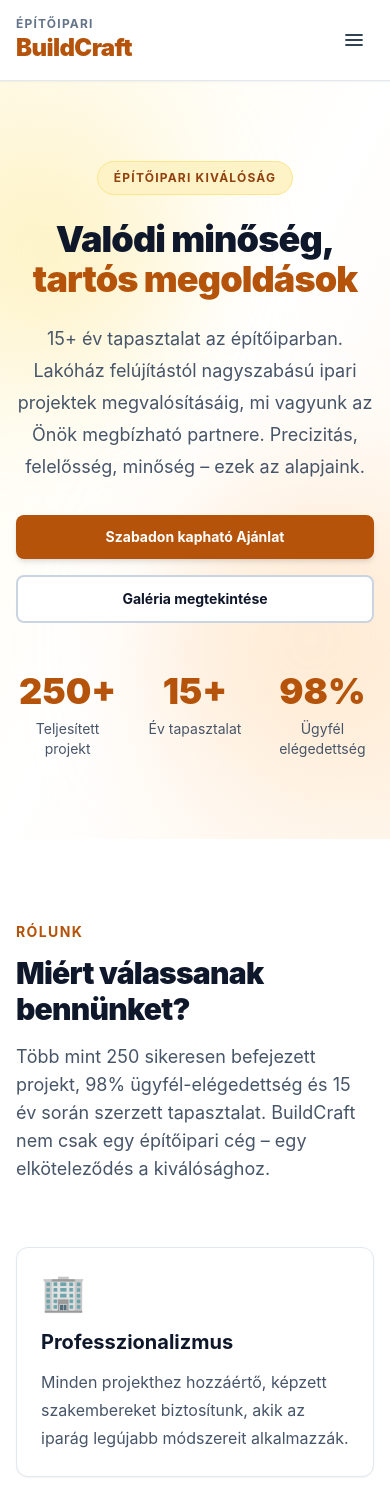
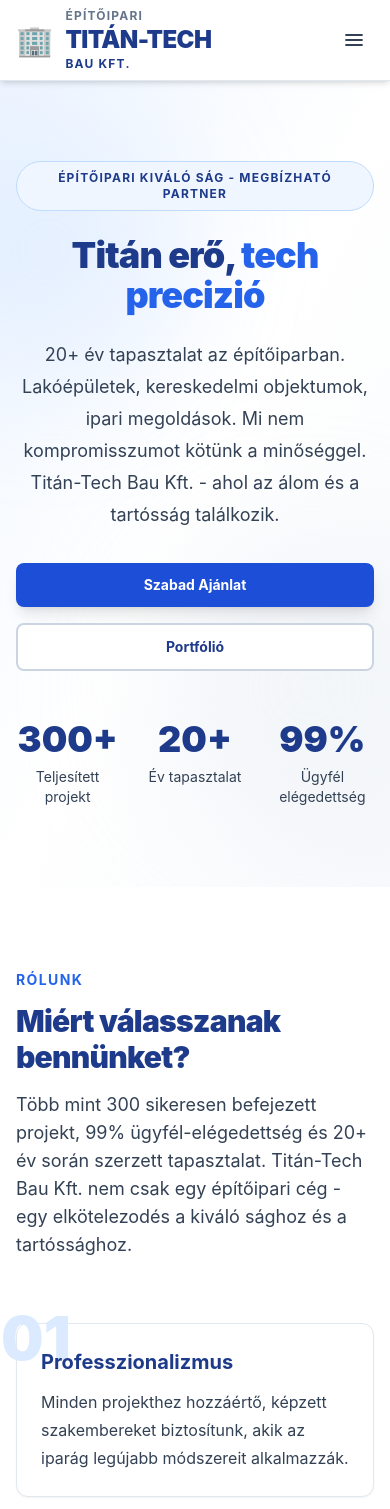
Before and after one commit to silveresbe3/oldal1, a Next.js app: page / in a window 390 px wide. Shown: the top 1509 px of the page. Built offline with nearby package versions, Linux system fonts and the light colour scheme.

Commit message:
Complete redesign with Titán-Tech Bau Kft. branding, navy-blue color scheme, and professional loading screen animation

```diff
--- a/src/app/globals.css
+++ b/src/app/globals.css
@@ -30,11 +30,11 @@
   }
 
   .btn-primary {
-    @apply inline-flex items-center justify-center rounded-lg bg-amber-700 px-6 py-3 text-sm font-bold text-white shadow-md transition hover:bg-amber-800 focus:outline-none focus:ring-2 focus:ring-amber-600 focus:ring-offset-2 active:scale-95;
+    @apply inline-flex items-center justify-center rounded-lg bg-blue-700 px-6 py-3 text-sm font-bold text-white shadow-lg transition hover:bg-blue-800 hover:shadow-xl focus:outline-none focus:ring-2 focus:ring-blue-600 focus:ring-offset-2 active:scale-95;
   }
 
   .btn-secondary {
-    @apply inline-flex items-center justify-center rounded-lg border-2 border-slate-300 bg-white px-6 py-3 text-sm font-bold text-slate-900 transition hover:bg-slate-50 focus:outline-none focus:ring-2 focus:ring-amber-600 focus:ring-offset-2 active:scale-95;
+    @apply inline-flex items-center justify-center rounded-lg border-2 border-slate-300 bg-white px-6 py-3 text-sm font-bold text-blue-900 transition hover:bg-slate-50 hover:border-blue-300 focus:outline-none focus:ring-2 focus:ring-blue-600 focus:ring-offset-2 active:scale-95;
   }
 
   .card {
--- a/src/app/layout.tsx
+++ b/src/app/layout.tsx
@@ -2,9 +2,9 @@
 import './globals.css';
 
 export const metadata: Metadata = {
-  title: 'BuildCraft | Professzionális Építőipari Cég',
-  description: 'BuildCraft - 15+ év tapasztalat az építőiparban. Lakóép, kereskedelmi és ipari projektek megvalósítása. Ajánlatkérés: +36 1 234 5678',
-  keywords: ['építőipari cég', 'felújítás', 'építkezés', 'projektmenedzselés', 'Budapest'],
+  title: 'Titán-Tech Bau Kft. | Professzionális Építőipari Cég',
+  description: 'Titán-Tech Bau Kft. - 20+ év tapasztalat az építőiparban. Lakó-, kereskedelmi és ipari projektek. Ajánlatkérés: +36 1 234 5678',
+  keywords: ['építőipari cég', 'felújítás', 'építkezés', 'projektmenedzselés', 'Budapest', 'Titán-Tech'],
 };
 
 export default function RootLayout({
--- a/src/app/page.tsx
+++ b/src/app/page.tsx
@@ -1,4 +1,5 @@
 import Header from '@/components/Header';
+import LoadingScreen from '@/components/LoadingScreen';
 import Hero from '@/components/Hero';
 import About from '@/components/About';
 import Services from '@/components/Services';
@@ -10,6 +11,7 @@
 export default function HomePage() {
   return (
     <>
+      <LoadingScreen />
       <Header />
       <main>
         <Hero />
--- a/src/components/About.tsx
+++ b/src/components/About.tsx
@@ -1,32 +1,32 @@
 const aboutPoints = [
   {
-    icon: '🏢',
+    number: '01',
     title: 'Professzionalizmus',
     description: 'Minden projekthez hozzáértő, képzett szakembereket biztosítunk, akik az iparág legújabb módszereit alkalmazzák.',
   },
   {
-    icon: '✅',
+    number: '02',
     title: 'Minőség Kontrol',
     description: 'Szigorú minőségellenőrzés minden fázisban biztosítja, hogy munkánk megfelel a legmagasabb szabványoknak.',
   },
   {
-    icon: '⏱️',
+    number: '03',
     title: 'Pünktualitás',
-    description: 'Betartjuk az ütemterveket. Tudjuk, hogy az idő pénz, ezért minden projekt időben és költségvetésen belül készül.',
+    description: 'Betartjuk az ütemterveket. Az idő pénz - minden projekt időben és költségvetésen belül készül.',
   },
   {
-    icon: '💰',
+    number: '04',
     title: 'Ár-Érték Arány',
-    description: 'Versenyképes árakkal kombinálva a prémium minőséget. Megkapja a legtöbbet befektetésére.',
+    description: 'Versenyképes árakkal kombinálva a prémium minőséget. Megkapja a legtöbbet beruházására.',
   },
   {
-    icon: '🤝',
+    number: '05',
     title: 'Támogató Partner',
-    description: 'Nem csak szállító vagyunk – a szervezet részéhez válunk. Communikáció, problémamegoldás és rugalmasság.',
+    description: 'Nem csak szállító vagyunk - a szervezet részéhez válunk. Kommunikáció, problémamegoldás és rugalmasság.',
   },
   {
-    icon: '🔐',
-    title: 'Biztonsági Protokoll',
+    number: '06',
+    title: 'Biztonság Első',
     description: 'A munkahelyi biztonság és az OHSAS szabályok betartása. Nulla tolerancia a kockázatos gyakorlatokkal szemben.',
   },
 ];
@@ -36,22 +36,24 @@
     <section id="about" className="bg-white py-20 md:py-28">
       <div className="container-custom">
         <div className="mb-16">
-          <span className="text-sm font-bold uppercase tracking-widest text-amber-700">Rólunk</span>
-          <h2 className="mt-3 text-3xl font-black tracking-tight text-slate-900 md:text-5xl">
-            Miért válassanak bennünket?
+          <span className="text-sm font-bold uppercase tracking-widest text-blue-600">Rólunk</span>
+          <h2 className="mt-3 text-3xl font-black tracking-tight text-blue-900 md:text-5xl">
+            Miért válasszanak bennünket?
           </h2>
-          <p className="mt-4 max-w-3xl text-lg text-slate-600">
-            Több mint 250 sikeresen befejezett projekt, 98% ügyfél-elégedettség és 15 év
-            során szerzett tapasztalat. BuildCraft nem csak egy építőipari cég – egy elköteleződés a kiválósághoz.
+          <p className="mt-4 max-w-3xl text-lg text-slate-700">
+            Több mint 300 sikeresen befejezett projekt, 99% ügyfél-elégedettség és 20+ év során szerzett tapasztalat.
+            Titán-Tech Bau Kft. nem csak egy építőipari cég - egy elkötelezodés a kiváló sághoz és a tartóssághoz.
           </p>
         </div>
 
         <div className="grid gap-8 md:grid-cols-2 xl:grid-cols-3">
           {aboutPoints.map((point) => (
-            <div key={point.title} className="card">
-              <div className="mb-4 text-4xl">{point.icon}</div>
-              <h3 className="text-xl font-bold text-slate-900">{point.title}</h3>
-              <p className="mt-3 text-base leading-7 text-slate-600">{point.description}</p>
+            <div key={point.number} className="card relative">
+              <div className="absolute -top-4 -left-4 text-6xl font-black text-blue-100">{point.number}</div>
+              <div className="relative z-10">
+                <h3 className="text-xl font-bold text-blue-900">{point.title}</h3>
+                <p className="mt-3 text-base leading-7 text-slate-700">{point.description}</p>
+              </div>
             </div>
           ))}
         </div>
--- a/src/components/Footer.tsx
+++ b/src/components/Footer.tsx
@@ -4,34 +4,35 @@
   const year = new Date().getFullYear();
 
   return (
-    <footer className="bg-slate-900 px-4 py-12 text-slate-300 md:px-0">
+    <footer className="bg-slate-950 px-4 py-12 text-slate-300 md:px-0">
       <div className="container-custom">
         <div className="grid gap-10 md:grid-cols-4">
           <div>
-            <div className="flex flex-col">
-              <span className="text-xs font-bold uppercase tracking-widest text-slate-400">Építőipari</span>
-              <span className="text-2xl font-black text-amber-500">BuildCraft</span>
+            <div className="flex flex-col leading-tight">
+              <span className="text-xs font-bold uppercase tracking-widest text-slate-500">Építőipari</span>
+              <span className="text-2xl font-black text-blue-400">TITÁN-TECH</span>
+              <span className="text-xs font-bold tracking-widest text-blue-400">BAU KFT.</span>
             </div>
             <p className="mt-4 max-w-xs text-sm leading-6 text-slate-400">
-              15+ év tapasztalat az építőiparban. Megbízható partner az Ön projektjeihez.
+              20+ év tapasztalat az építőiparban. Megbízható partner az Ön projektjeihez.
             </p>
           </div>
 
           <div>
             <h3 className="font-bold text-white">Navigáció</h3>
             <ul className="mt-4 space-y-3 text-sm text-slate-400">
-              <li><Link href="#about" className="hover:text-amber-400 transition">Rólunk</Link></li>
-              <li><Link href="#services" className="hover:text-amber-400 transition">Szolgáltatások</Link></li>
-              <li><Link href="#projects" className="hover:text-amber-400 transition">Projektjeink</Link></li>
+              <li><Link href="#about" className="hover:text-blue-400 transition">Rólunk</Link></li>
+              <li><Link href="#services" className="hover:text-blue-400 transition">Szolgáltatások</Link></li>
+              <li><Link href="#projects" className="hover:text-blue-400 transition">Projektjeink</Link></li>
             </ul>
           </div>
 
           <div>
             <h3 className="font-bold text-white">Cég</h3>
             <ul className="mt-4 space-y-3 text-sm text-slate-400">
-              <li><Link href="#team" className="hover:text-amber-400 transition">Csapatunk</Link></li>
-              <li><Link href="#contact" className="hover:text-amber-400 transition">Kapcsolat</Link></li>
-              <li><a href="#" className="hover:text-amber-400 transition">Adatvédelem</a></li>
+              <li><Link href="#team" className="hover:text-blue-400 transition">Csapatunk</Link></li>
+              <li><Link href="#contact" className="hover:text-blue-400 transition">Kapcsolat</Link></li>
+              <li><a href="#" className="hover:text-blue-400 transition">Adatvédelem</a></li>
             </ul>
           </div>
 
@@ -39,22 +40,22 @@
             <h3 className="font-bold text-white">Elérhetőségek</h3>
             <ul className="mt-4 space-y-3 text-sm text-slate-400">
               <li>
-                <a href="tel:+36123456789" className="hover:text-amber-400 transition">
+                <a href="tel:+36123456789" className="hover:text-blue-400 transition">
                   +36 1 234 5678
                 </a>
               </li>
               <li>
-                <a href="mailto:info@buildcraft.hu" className="hover:text-amber-400 transition">
-                  info@buildcraft.hu
+                <a href="mailto:info@titantech.hu" className="hover:text-blue-400 transition">
+                  info@titantech.hu
                 </a>
               </li>
-              <li>Budapest, Stefánia út 42-44.</li>
+              <li>Budapest, Bérc utca 8-10.</li>
             </ul>
           </div>
         </div>
 
         <div className="mt-10 border-t border-slate-800 pt-6 text-sm text-slate-500">
-          © {year} BuildCraft Építőipari Kft. | Minden jog fenntartva.
+          © {year} Titán-Tech Bau Kft. | Minden jog fenntartva.
         </div>
       </div>
     </footer>
--- a/src/components/Header.tsx
+++ b/src/components/Header.tsx
@@ -7,11 +7,15 @@
   const [isOpen, setIsOpen] = useState(false);
 
   return (
-    <header className="sticky top-0 z-50 border-b border-slate-200 bg-white/90 backdrop-blur-sm shadow-sm">
+    <header className="sticky top-0 z-50 border-b border-slate-200 bg-white/90 backdrop-blur-sm shadow-md">
       <nav className="container-custom flex h-20 items-center justify-between">
-        <div className="flex flex-col leading-tight">
-          <span className="text-xs font-bold uppercase tracking-widest text-slate-500">Építőipari</span>
-          <span className="text-2xl font-black tracking-tight text-amber-700">BuildCraft</span>
+        <div className="flex items-center gap-3">
+          <div className="text-3xl">🏢</div>
+          <div className="flex flex-col leading-tight">
+            <span className="text-xs font-bold uppercase tracking-widest text-slate-500">Építőipari</span>
+            <span className="text-2xl font-black tracking-tight text-blue-900">TITÁN-TECH</span>
+            <span className="text-xs font-bold tracking-widest text-blue-900">BAU KFT.</span>
+          </div>
         </div>
 
         <button
@@ -31,19 +35,19 @@
           } absolute left-0 right-0 top-20 border-b border-slate-200 bg-white md:static md:flex md:items-center md:gap-8 md:border-none md:bg-transparent md:!block`}
         >
           <div className="container-custom flex flex-col gap-2 py-4 md:flex-row md:items-center md:gap-8 md:py-0">
-            <Link href="#about" className="text-sm font-medium text-slate-700 transition hover:text-amber-600">
+            <Link href="#about" className="text-sm font-medium text-slate-700 transition hover:text-blue-700">
               Rólunk
             </Link>
-            <Link href="#services" className="text-sm font-medium text-slate-700 transition hover:text-amber-600">
+            <Link href="#services" className="text-sm font-medium text-slate-700 transition hover:text-blue-700">
               Szolgáltatások
             </Link>
-            <Link href="#projects" className="text-sm font-medium text-slate-700 transition hover:text-amber-600">
+            <Link href="#projects" className="text-sm font-medium text-slate-700 transition hover:text-blue-700">
               Projektjeink
             </Link>
-            <Link href="#team" className="text-sm font-medium text-slate-700 transition hover:text-amber-600">
+            <Link href="#team" className="text-sm font-medium text-slate-700 transition hover:text-blue-700">
               Csapatunk
             </Link>
-            <Link href="#contact" className="text-sm font-medium text-slate-700 transition hover:text-amber-600">
+            <Link href="#contact" className="text-sm font-medium text-slate-700 transition hover:text-blue-700">
               Kapcsolat
             </Link>
             <button type="button" className="btn-primary mt-2 md:mt-0">
--- a/src/components/Hero.tsx
+++ b/src/components/Hero.tsx
@@ -1,45 +1,45 @@
 export default function Hero() {
   return (
-    <section className="relative overflow-hidden bg-gradient-to-br from-amber-50 via-white to-orange-50 py-20 md:py-32">
-      <div className="absolute -left-20 top-10 h-64 w-64 rounded-full bg-amber-200/40 blur-3xl" />
-      <div className="absolute -right-20 bottom-10 h-80 w-80 rounded-full bg-orange-200/40 blur-3xl" />
+    <section className="relative overflow-hidden bg-gradient-to-br from-blue-50 via-white to-slate-50 py-20 md:py-32">
+      <div className="absolute -left-20 top-10 h-64 w-64 rounded-full bg-blue-200/30 blur-3xl" />
+      <div className="absolute -right-20 bottom-10 h-80 w-80 rounded-full bg-slate-200/30 blur-3xl" />
 
       <div className="container-custom relative">
         <div className="mx-auto max-w-4xl text-center">
-          <span className="inline-flex items-center rounded-full border border-amber-200 bg-amber-100 px-4 py-2 text-xs font-bold uppercase tracking-widest text-amber-800">
-            Építőipari Kiválóság
+          <span className="inline-flex items-center rounded-full border border-blue-200 bg-blue-50 px-4 py-2 text-xs font-bold uppercase tracking-widest text-blue-900">
+            Építőipari Kiváló ság - Megbízható Partner
           </span>
 
-          <h1 className="mt-6 text-4xl font-black tracking-tight text-slate-900 md:text-6xl">
-            Valódi minőség, <span className="text-amber-700">tartós megoldások</span>
+          <h1 className="mt-6 text-4xl font-black tracking-tight text-blue-900 md:text-6xl">
+            Titán erő, <span className="text-blue-600">tech precizió</span>
           </h1>
 
-          <p className="mt-6 text-lg leading-8 text-slate-600 md:text-xl">
-            15+ év tapasztalat az építőiparban. Lakóház felújítástól nagyszabású ipari projektek megvalósításáig,
-            mi vagyunk az Önök megbízható partnere. Precizitás, felelősség, minőség – ezek az alapjaink.
+          <p className="mt-6 text-lg leading-8 text-slate-700 md:text-xl">
+            20+ év tapasztalat az építőiparban. Lakóépületek, kereskedelmi objektumok, ipari megoldások.
+            Mi nem kompromisszumot kötünk a minőséggel. Titán-Tech Bau Kft. - ahol az álom és a tartósság találkozik.
           </p>
 
           <div className="mt-8 flex flex-col justify-center gap-4 sm:flex-row">
             <button type="button" className="btn-primary">
-              Szabadon kapható Ajánlat
+              Szabad Ajánlat
             </button>
             <button type="button" className="btn-secondary">
-              Galéria megtekintése
+              Portfólió
             </button>
           </div>
 
           <div className="mt-12 grid grid-cols-3 gap-6 text-center md:gap-10">
             <div>
-              <div className="text-4xl font-black text-amber-700 md:text-5xl">250+</div>
-              <div className="mt-2 text-sm text-slate-600">Teljesített projekt</div>
+              <div className="text-4xl font-black text-blue-900 md:text-5xl">300+</div>
+              <div className="mt-2 text-sm text-slate-700">Teljesített projekt</div>
             </div>
             <div>
-              <div className="text-4xl font-black text-amber-700 md:text-5xl">15+</div>
-              <div className="mt-2 text-sm text-slate-600">Év tapasztalat</div>
+              <div className="text-4xl font-black text-blue-900 md:text-5xl">20+</div>
+              <div className="mt-2 text-sm text-slate-700">Év tapasztalat</div>
             </div>
             <div>
-              <div className="text-4xl font-black text-amber-700 md:text-5xl">98%</div>
-              <div className="mt-2 text-sm text-slate-600">Ügyfél elégedettség</div>
+              <div className="text-4xl font-black text-blue-900 md:text-5xl">99%</div>
+              <div className="mt-2 text-sm text-slate-700">Ügyfél elégedettség</div>
             </div>
           </div>
         </div>
--- /dev/null
+++ b/src/components/LoadingScreen.tsx
@@ -0,0 +1,90 @@
+'use client';
+
+import { useEffect, useState } from 'react';
+
+export default function LoadingScreen() {
+  const [isLoading, setIsLoading] = useState(true);
+
+  useEffect(() => {
+    const timer = setTimeout(() => setIsLoading(false), 2500);
+    return () => clearTimeout(timer);
+  }, []);
+
+  if (!isLoading) return null;
+
+  return (
+    <div className="fixed inset-0 z-50 flex items-center justify-center bg-white">
+      <div className="text-center">
+        {/* Building icon animation */}
+        <div className="relative w-32 h-32 mx-auto mb-8 flex items-center justify-center">
+          <svg
+            viewBox="0 0 200 240"
+            className="w-full h-full animate-bounce"
+            fill="none"
+            stroke="#001f3f"
+            strokeWidth="8"
+            strokeLinecap="round"
+            strokeLinejoin="round"
+          >
+            {/* Left building */}
+            <g>
+              <rect x="30" y="80" width="35" height="100" />
+              <rect x="45" y="90" width="12" height="15" />
+              <rect x="45" y="110" width="12" height="15" />
+              <rect x="45" y="130" width="12" height="15" />
+              <rect x="45" y="150" width="12" height="15" />
+            </g>
+            {/* Middle tall building */}
+            <g>
+              <polygon points="70,50 100,20 130,50 130,180 70,180" />
+              <rect x="75" y="65" width="15" height="20" />
+              <rect x="100" y="65" width="15" height="20" />
+              <rect x="75" y="95" width="15" height="20" />
+              <rect x="100" y="95" width="15" height="20" />
+              <rect x="75" y="125" width="15" height="20" />
+              <rect x="100" y="125" width="15" height="20" />
+            </g>
+            {/* House on right */}
+            <g>
+              <polygon points="140,120 165,90 190,120 190,180 140,180" />
+              <rect x="155" y="140" width="15" height="15" />
+            </g>
+            {/* Ground line */}
+            <line x1="20" y1="190" x2="200" y2="190" />
+          </svg>
+        </div>
+
+        {/* Company name - appears first */}
+        <h1 className="text-4xl font-black text-blue-900 mb-2 animate-fadeIn">
+          TITÁN-TECH
+        </h1>
+        <p className="text-2xl font-bold text-blue-900 mb-8 animate-fadeIn" style={{ animationDelay: '0.3s' }}>
+          BAU KFT.
+        </p>
+
+        {/* Loading bar */}
+        <div className="w-64 h-1 bg-slate-200 rounded-full overflow-hidden mx-auto">
+          <div className="h-full bg-gradient-to-r from-blue-900 to-blue-600 rounded-full animate-pulse" style={{
+            animation: 'loadingBar 2s ease-in-out forwards',
+          }} />
+        </div>
+        <p className="mt-4 text-sm text-slate-600 animate-pulse">Az oldal betöltése...</p>
+      </div>
+
+      <style>{`
+        @keyframes loadingBar {
+          0% { width: 0; }
+          50% { width: 70%; }
+          100% { width: 100%; }
+        }
+        @keyframes fadeIn {
+          from { opacity: 0; transform: translateY(10px); }
+          to { opacity: 1; transform: translateY(0); }
+        }
+        .animate-fadeIn {
+          animation: fadeIn 0.8s ease-out forwards;
+        }
+      `}</style>
+    </div>
+  );
+}
--- a/src/components/Projects.tsx
+++ b/src/components/Projects.tsx
@@ -1,45 +1,39 @@
 const projects = [
   {
-    title: 'Családi ház felújítás – Budapest XIV. kerület',
+    title: 'Luxus lakóépület felújítás – Budapest II. kerület',
     category: 'Lakóépület',
-    description: '180 m² felújítás, komplett belső átalakítás, energiahatékony megoldások.',
-    image: '🏘️',
-    year: '2023',
+    description: '250 m² prémium felújítás, csúcstechnikás megoldások, energiahatékony rendszerek.',
+    year: '2024',
   },
   {
-    title: 'Irodaház bővítés – Pest megye',
+    title: 'Irodapark komplexum – Pest megye',
     category: 'Kereskedelmi',
-    description: '5000 m² modern irodaegyüttes, zöld tetővel, parkolóhelyekkel.',
-    image: '🏢',
-    year: '2023',
+    description: '8000 m² modern irodaegyüttes, zöld tetővel, okos Building Management System-mel.',
+    year: '2024',
   },
   {
     title: 'Óvodai komplexum – Debrecen',
     category: 'Közintézmény',
     description: 'Új, 400 gyerek kapacitású óvodaépület, legmodernebb biztonsági rendszerrel.',
-    image: '🏛️',
+    year: '2023',
+  },
+  {
+    title: 'Egyetem homlokzatfelújítás',
+    category: 'Felújítás',
+    description: 'Teljes homlokzat rehabilitáció 12000 m² felületen, történeti megőrzés.',
+    year: '2023',
+  },
+  {
+    title: 'Logisztikai centrum – Gyöngyös',
+    category: 'Ipari',
+    description: '20000 m² raktárépület modern technológiákkal és automatizált rendszerekkel.',
     year: '2022',
   },
   {
-    title: 'Homlokzat felújítás – Egyetem épület',
-    category: 'Felújítás',
-    description: 'Teljes homlokzat rehabilitáció 8000 m² felületen, történeti megőrzés.',
-    image: '🏗️',
+    title: 'Prémium lakópark – Budapest XIII. kerület',
+    category: 'Lakóépület',
+    description: '65 egység lakópark, közösségi terekkel, wellness központtal és zöld infrastruktúrával.',
     year: '2022',
-  },
-  {
-    title: 'Logisztikai központ – Gyöngyös',
-    category: 'Ipari',
-    description: '15000 m² raktárépület modernkori technológiákkal és szisztémákkal.',
-    image: '⚙️',
-    year: '2021',
-  },
-  {
-    title: 'Lakópark fejlesztés – Budapest III. kerület',
-    category: 'Lakóépület',
-    description: '45 egység lakópark, közösségi terekkel, parkolóval és zöld infrastruktúrával.',
-    image: '🌿',
-    year: '2021',
   },
 ];
 
@@ -48,27 +42,27 @@
     <section id="projects" className="bg-white py-20 md:py-28">
       <div className="container-custom">
         <div className="mx-auto max-w-2xl text-center">
-          <span className="text-sm font-bold uppercase tracking-widest text-amber-700">Portfólió</span>
-          <h2 className="mt-3 text-3xl font-black tracking-tight text-slate-900 md:text-5xl">
+          <span className="text-sm font-bold uppercase tracking-widest text-blue-600">Portfólió</span>
+          <h2 className="mt-3 text-3xl font-black tracking-tight text-blue-900 md:text-5xl">
             Referencia projektek
           </h2>
-          <p className="mt-4 text-lg text-slate-600">
-            Néhány kiválasztott projekt, amelyből büszkék vagyunk és amelyek eredménye máig működik.
+          <p className="mt-4 text-lg text-slate-700">
+            Néhány kiválasztott projekt, amelyből büszkék vagyunk és amely eredménye máig működik.
           </p>
         </div>
 
-        <div className="mt-12 grid gap-6 md:grid-cols-2 xl:grid-cols-3">
+        <div className="mt-12 grid gap-6 md:grid-cols-2 lg:grid-cols-3">
           {projects.map((project) => (
-            <div key={project.title} className="card group overflow-hidden">
-              <div className="text-6xl mb-4 group-hover:scale-110 transition-transform duration-300">
-                {project.image}
-              </div>
-              <div className="inline-block rounded-full bg-amber-100 px-3 py-1 text-xs font-bold text-amber-800 mb-3">
+            <div
+              key={project.title}
+              className="card group overflow-hidden border-l-4 border-l-blue-600 hover:border-l-blue-900 transition-colors"
+            >
+              <div className="inline-block rounded-full bg-blue-100 px-3 py-1 text-xs font-bold text-blue-900 mb-3">
                 {project.category}
               </div>
-              <h3 className="text-lg font-bold text-slate-900">{project.title}</h3>
-              <p className="mt-2 text-sm text-slate-600">{project.description}</p>
-              <p className="mt-4 text-xs font-semibold text-amber-700">Befejezés: {project.year}</p>
+              <h3 className="text-lg font-bold text-blue-900">{project.title}</h3>
+              <p className="mt-3 text-sm text-slate-700">{project.description}</p>
+              <p className="mt-4 text-xs font-bold text-blue-600">Befejezés: {project.year}</p>
             </div>
           ))}
         </div>
```
Also changed, not shown: src/components/Contact.tsx (+26 -28 lines), src/components/Services.tsx (+15 -15 lines), src/components/Team.tsx (+21 -22 lines), 1 other file (tests, documents, lock files or other folders).
